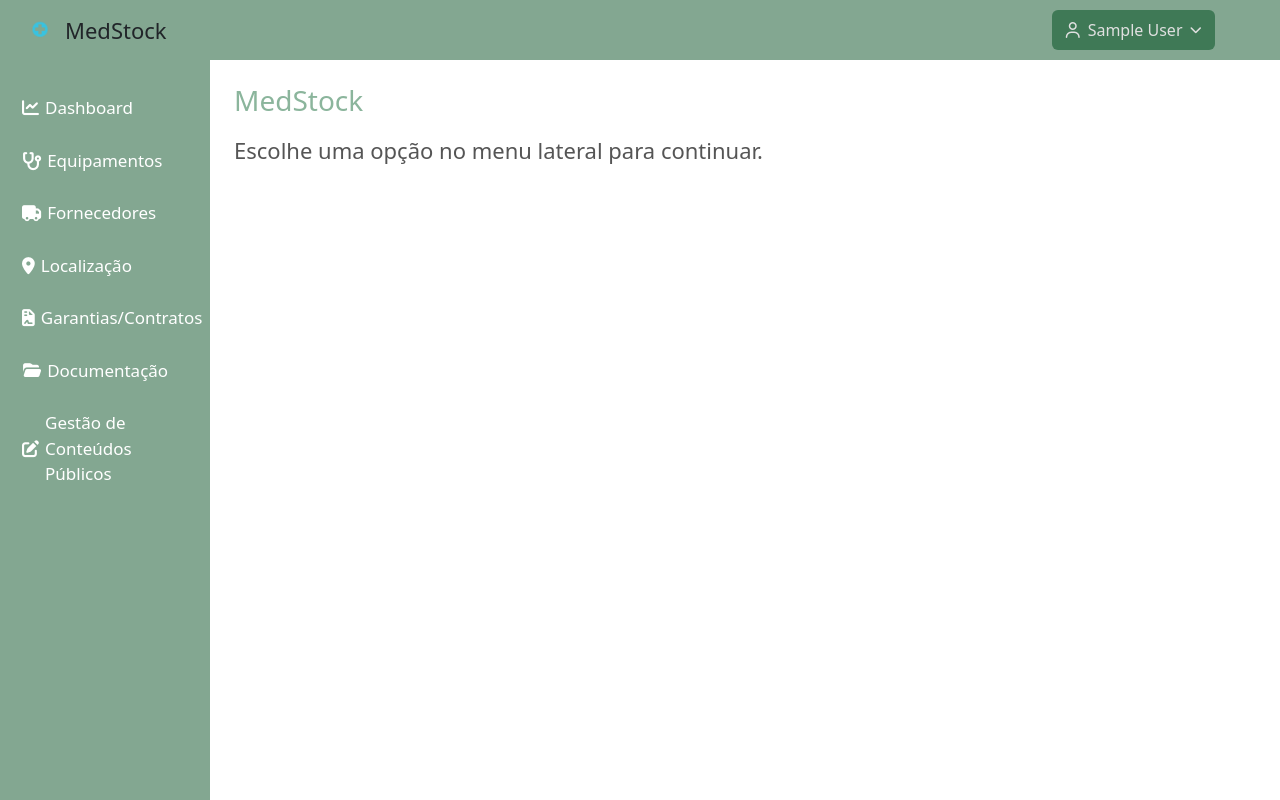
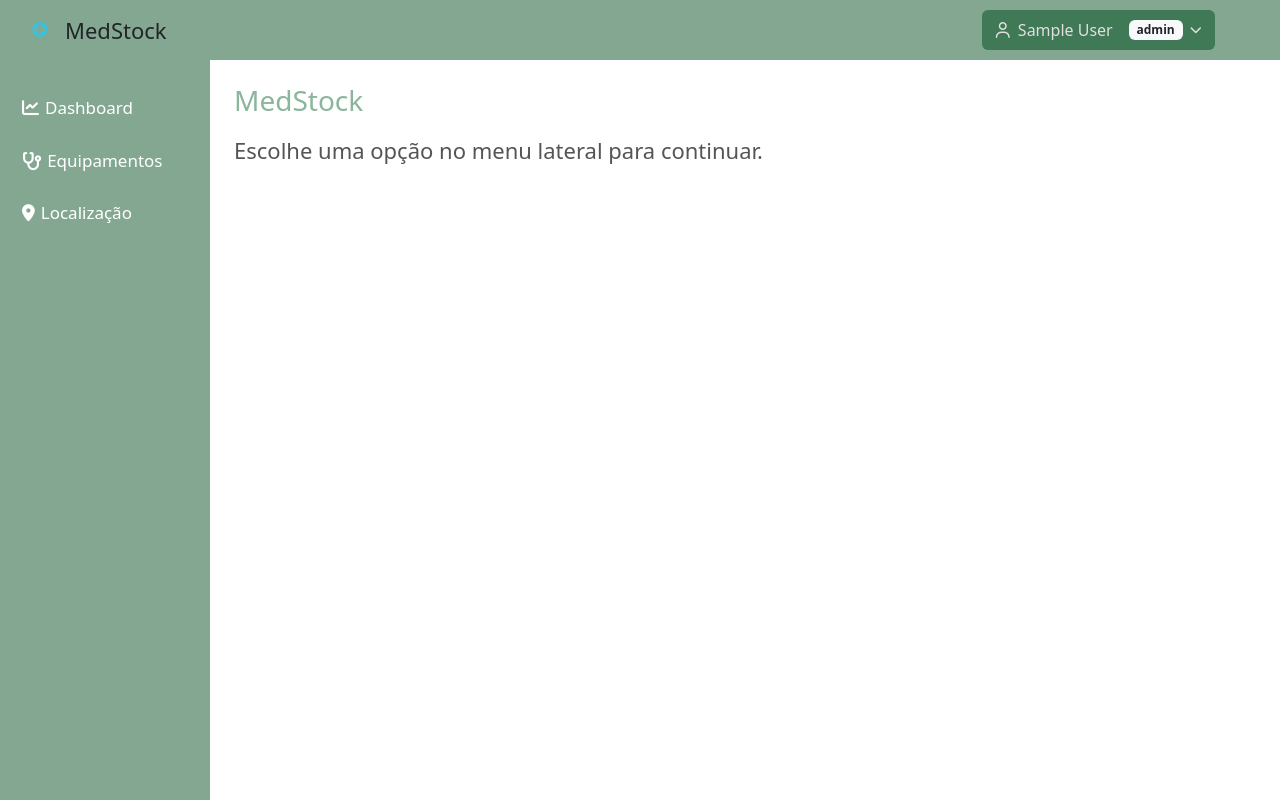
Before and after one commit to GabrielaArantes/projetoSIBDAS, a PHP site: page /private/home.php in a window 1280 px wide. Run offline with PHP 8.4, Linux system fonts and the light colour scheme; the visitor is signed in with stand-in values (Sample User, id 1).

Commit message:
43- sidebar condiconal consoante o perfil e login para os 3 perfis

```diff
--- a/private/includes/nav.php
+++ b/private/includes/nav.php
@@ -3,18 +3,24 @@ require_once __DIR__ . '/funcoes.php';
 redirect_if_not_logged();
 start_session();
 $nome = $_SESSION['utilizador'];
+$perfil = $_SESSION['perfil'] ?? '';
 ?>
 
 <aside class="sidebar">
         <nav>
             <a href="/projetoSIBDAS/private/dashboard/dashboard.php" class="active"><i class="fa-solid fa-chart-line"></i> Dashboard</a>
             <a href="/projetoSIBDAS/private/equipamentos/listar.php"><i class="fa-solid fa-stethoscope"></i> Equipamentos</a>
-            <a href="/projetoSIBDAS/private/fornecedores/listar.php"><i class="fa-solid fa-truck"></i> Fornecedores</a>
             <a href="/projetoSIBDAS/private/localizacao/listar.php"><i class="fa-solid fa-location-dot"></i> Localização</a>
-            <a href="/projetoSIBDAS/private/garantcontrato/listar.php"><i class="fa-solid fa-file-contract"></i> Garantias/Contratos</a>
-            <a href="/projetoSIBDAS/private/documentacao/listar.php"><i class="fa-solid fa-folder-open"></i>
-                Documentação</a>
-            <a href="/projetoSIBDAS/private/gestaoconteudo/gestao.php"><i class="fa-solid fa-pen-to-square"></i> Gestão de Conteúdos Públicos</a>
+
+            <?php if ($perfil === 'Administrador' || $perfil === 'Técnico') : ?>
+                <a href="/projetoSIBDAS/private/fornecedores/listar.php"><i class="fa-solid fa-truck"></i> Fornecedores</a>
+                <a href="/projetoSIBDAS/private/garantcontrato/listar.php"><i class="fa-solid fa-file-contract"></i> Garantias/Contratos</a>
+                <a href="/projetoSIBDAS/private/documentacao/listar.php"><i class="fa-solid fa-folder-open"></i> Documentação</a>
+            <?php endif; ?>
+
+            <?php if ($perfil === 'Administrador') : ?>
+                <a href="/projetoSIBDAS/private/gestaoconteudo/gestao.php"><i class="fa-solid fa-pen-to-square"></i> Gestão de Conteúdos Públicos</a>
+            <?php endif; ?>
         </nav>
     </aside>
 
@@ -26,7 +32,8 @@ $nome = $_SESSION['utilizador'];
 
         <div class="user-button">
             <i class="fa-regular fa-user"></i>
-            <span><?=  htmlspecialchars($nome) ?></span>
+            <span><?= htmlspecialchars($nome) ?></span>
+            <span class="badge bg-light text-dark ms-2" title="Perfil"><?= htmlspecialchars($perfil) ?></span>
             <i class="fa-solid fa-chevron-down seta"></i>
 
             <ul class="user-dropdown">
```
Also changed, not shown: public/login.php (+22 -1 lines).
